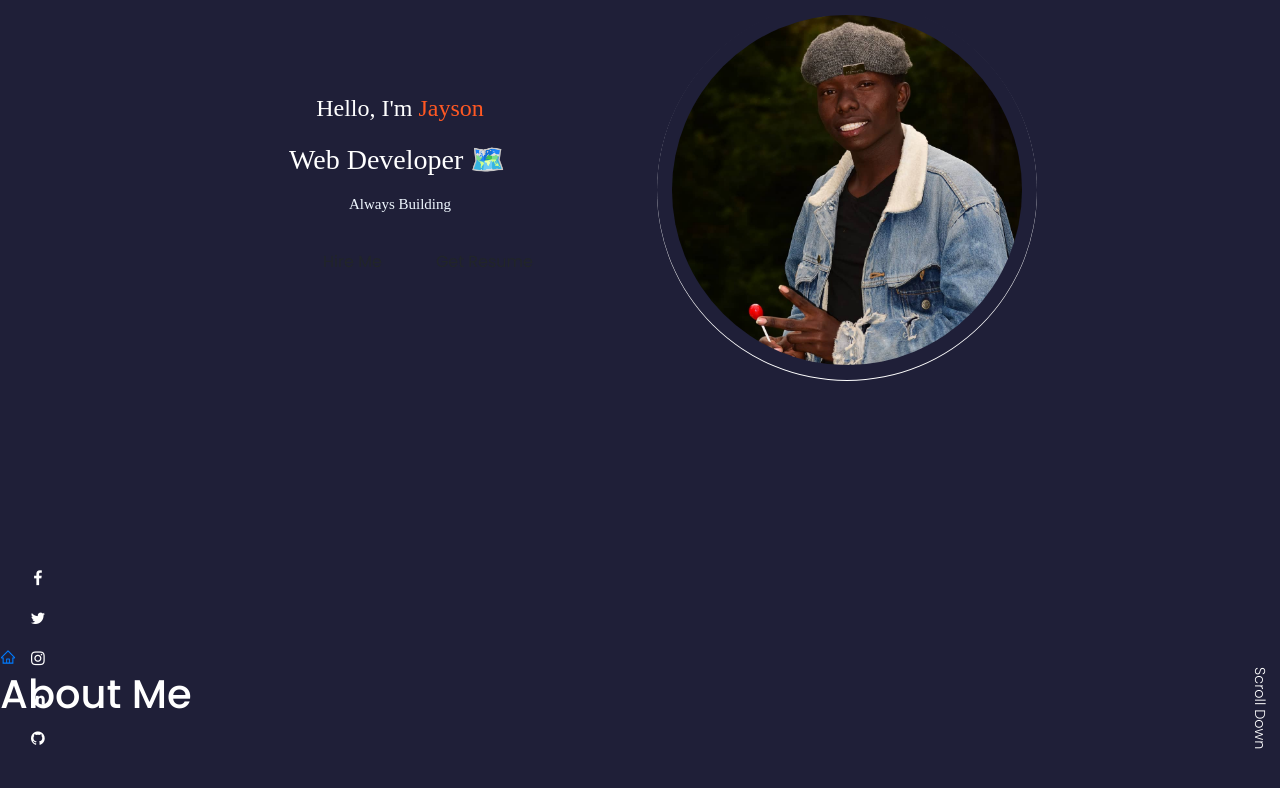
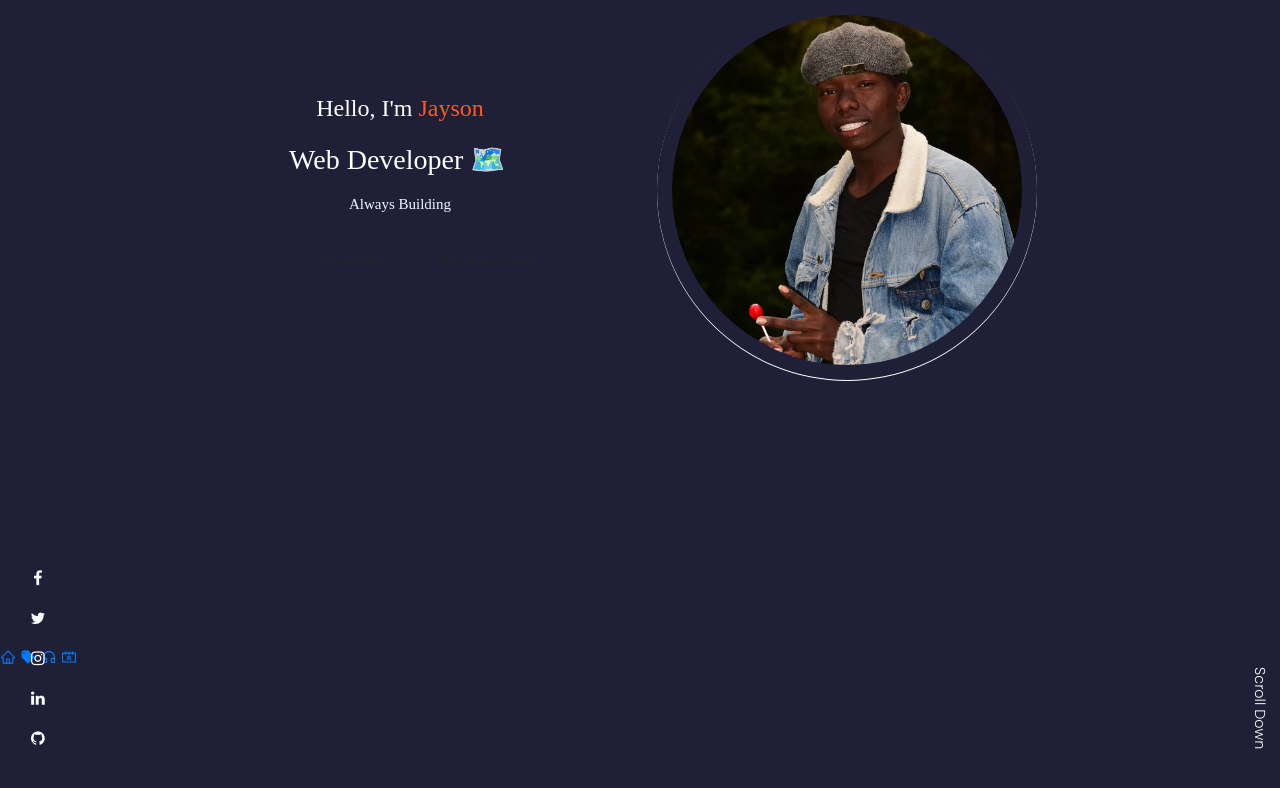
Before and after one commit to jasonkiptoo/my-portfolio, a React (Create React App) app: page / in a window 1280 px wide. Shown: the top 788 px of the page. Built offline with nearby package versions, Linux system fonts and the light colour scheme; a web font is replaced by a local one.

Commit message:
added thenavbar icons

```diff
--- a/package.json
+++ b/package.json
@@ -10,6 +10,7 @@
     "react": "^18.2.0",
     "react-bootstrap": "^2.7.0",
     "react-dom": "^18.2.0",
+    "react-icons": "^4.7.1",
     "react-scripts": "5.0.1",
     "react-typical": "^0.1.3",
     "web-vitals": "^2.1.4"
--- a/src/App.js
+++ b/src/App.js
@@ -7,7 +7,7 @@ function App() {
   return (
     <div className="App">
       <Home />
-      <AboutMe />
+      {/* <AboutMe /> */}
     </div>
   );
 }
--- a/src/Navbar/Navbar.js
+++ b/src/Navbar/Navbar.js
@@ -1,10 +1,26 @@
 import React from "react";
-import { AiOutlineHome } from "react-icons/ai";
-
+import {
+  AiOutlineHome,
+  AiOutlineContacts,
+  AiOutlineCustomerService,
+} from "react-icons/ai";
+import { HiTag } from "react-icons/hi";
 function Navbar() {
   return (
     <nav>
-      <a href="#"><AiOutlineHome/></a>
+      <a href="#">
+        <AiOutlineHome />
+      </a>{" "}
+      <a href="#about">{/* <FcAbout /> */}</a>{" "}
+      <a href="#book">
+        <HiTag />
+      </a>{" "}
+      <a href="#services">
+        <AiOutlineCustomerService />
+      </a>{" "}
+      <a href="#contact">
+        <AiOutlineContacts />
+      </a>
     </nav>
   );
 }
```
Also changed, not shown: 1 other file (tests, documents, lock files or other folders).
